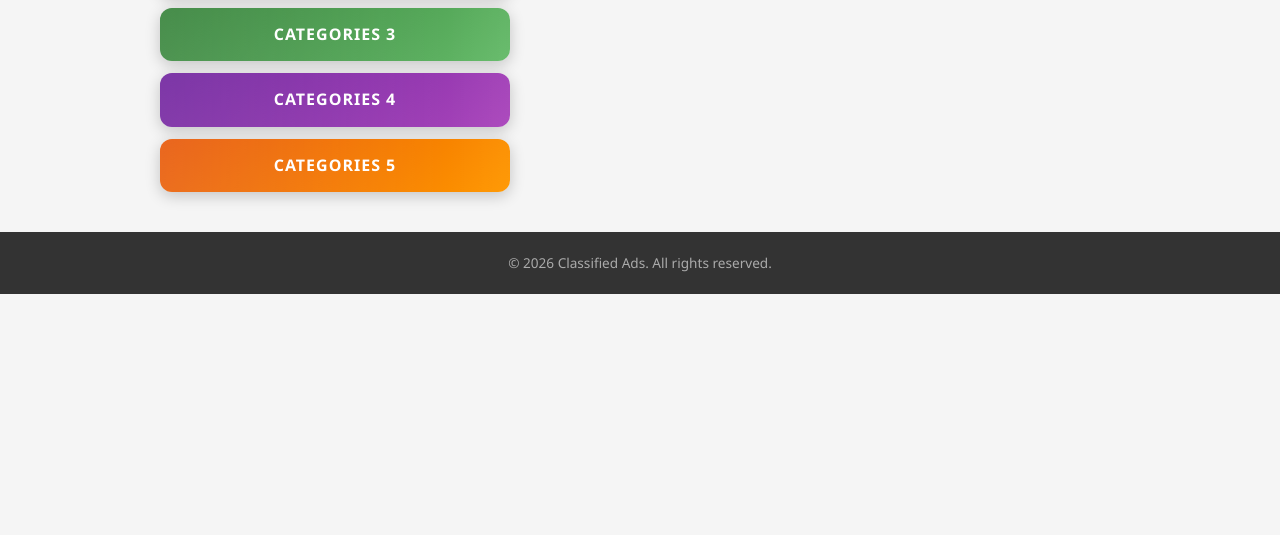
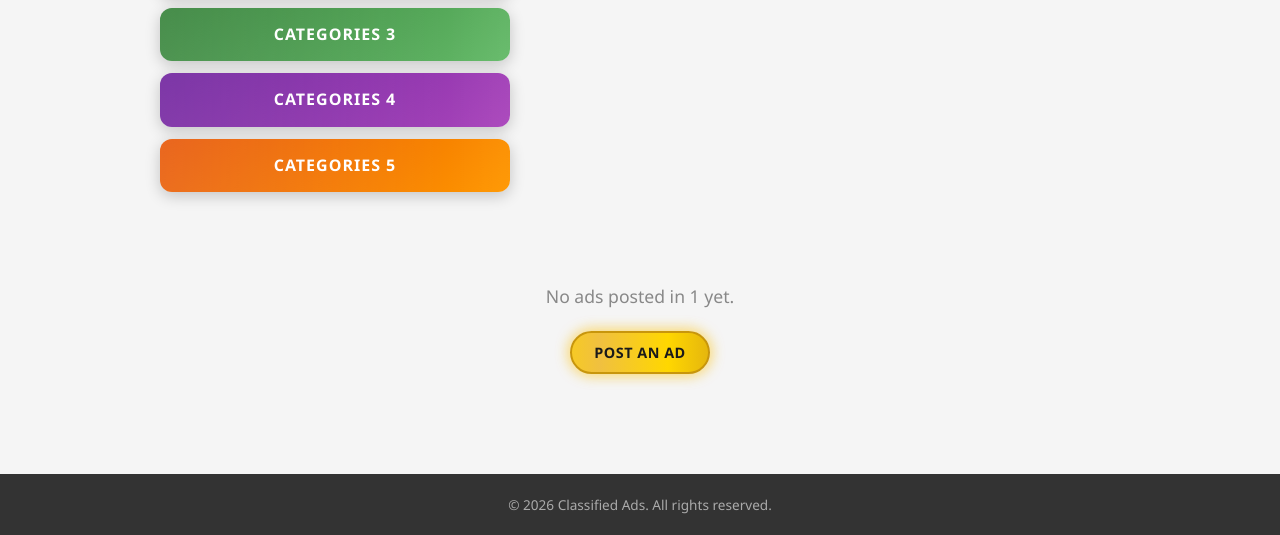
Before and after one commit to sclinala-star/Cashapp-pay-1, a FastAPI app: page /city/1 in a window 1280 px wide. Shown: the part 381-916 px from the top of the page. Before the commit the page ends 675 px from the top, so only its background shows below. Run offline with FastAPI, Linux system fonts and the light colour scheme; data comes from the database, SQL or seed files in the repository; data that the repository does not hold is empty.

Commit message:
Revert: show posts on city page again with clickable links to detail
Co-Authored-By: Devin AI <158243242+devin-ai-integration[bot]@users.noreply.github.com>

```diff
--- a/templates/city.html
+++ b/templates/city.html
@@ -60,7 +60,32 @@
         </div>
         {% endif %}
 
-
+        {% if posts %}
+        <div class="city-posts-grid">
+            {% for post in posts %}
+            <a href="/ad/{{ post.id }}" class="city-post-card-link">
+                <div class="city-post-card">
+                    <div class="city-post-header">
+                        <span class="city-post-badge">{{ post.i_am }} → {{ post.i_see }}</span>
+                        {% if post.age %}<span class="city-post-age">Age: {{ post.age }}</span>{% endif %}
+                    </div>
+                    <h3 class="city-post-headline">{{ post.headline }}</h3>
+                    <p class="city-post-body">{{ post.body[:200] }}{% if post.body|length > 200 %}...{% endif %}</p>
+                    <div class="city-post-footer">
+                        {% if post.name_alias %}<span>{{ post.name_alias }}</span>{% endif %}
+                        <span>📍 {{ post.city }}</span>
+                        <span class="city-post-date">{{ post.created_at }}</span>
+                    </div>
+                </div>
+            </a>
+            {% endfor %}
+        </div>
+        {% else %}
+        <div class="city-no-posts">
+            <p>No ads posted in {{ city_name }} yet.</p>
+            <a href="/register" class="golden-btn">Post an Ad</a>
+        </div>
+        {% endif %}
 
     </main>
 
```
